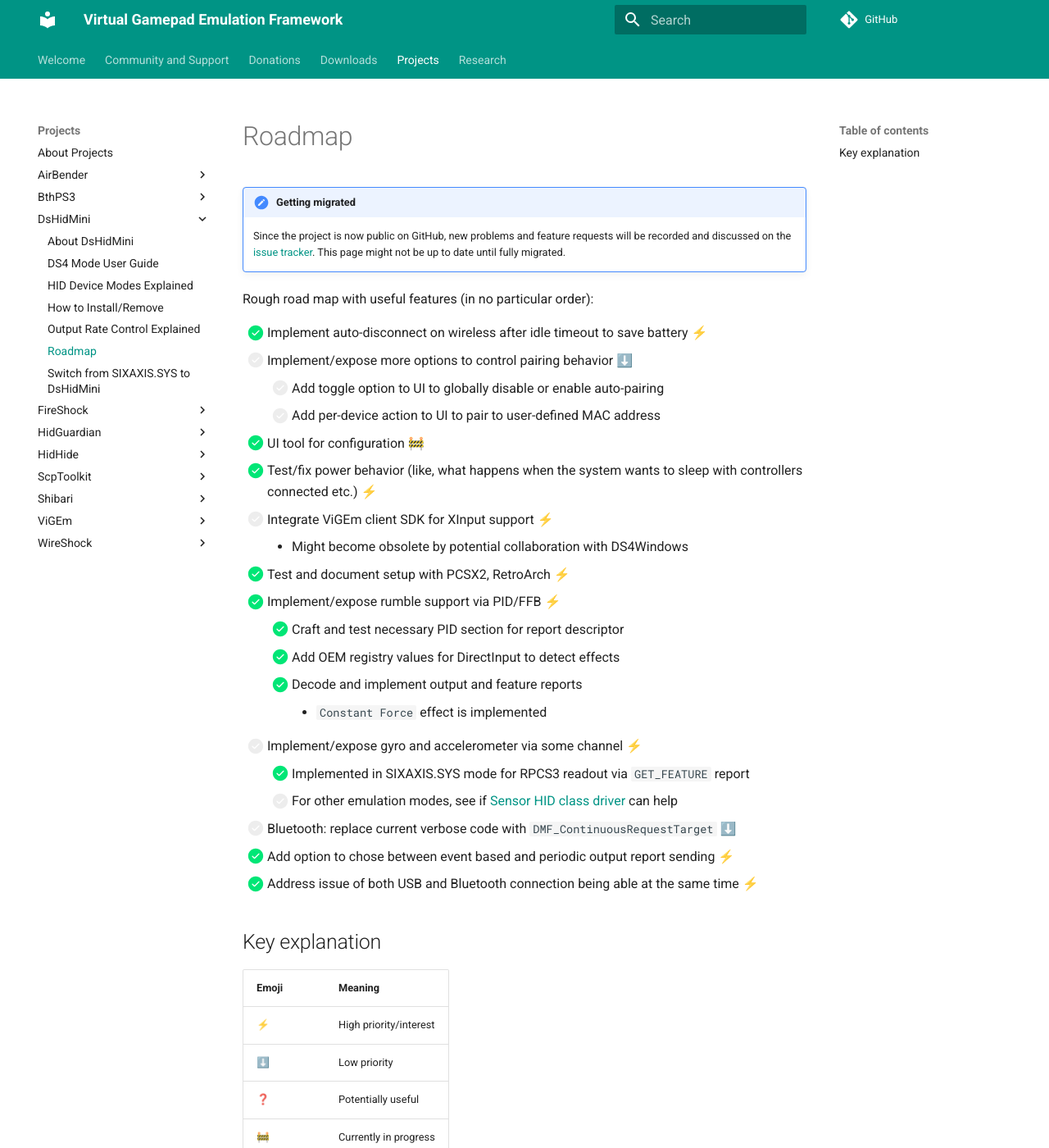
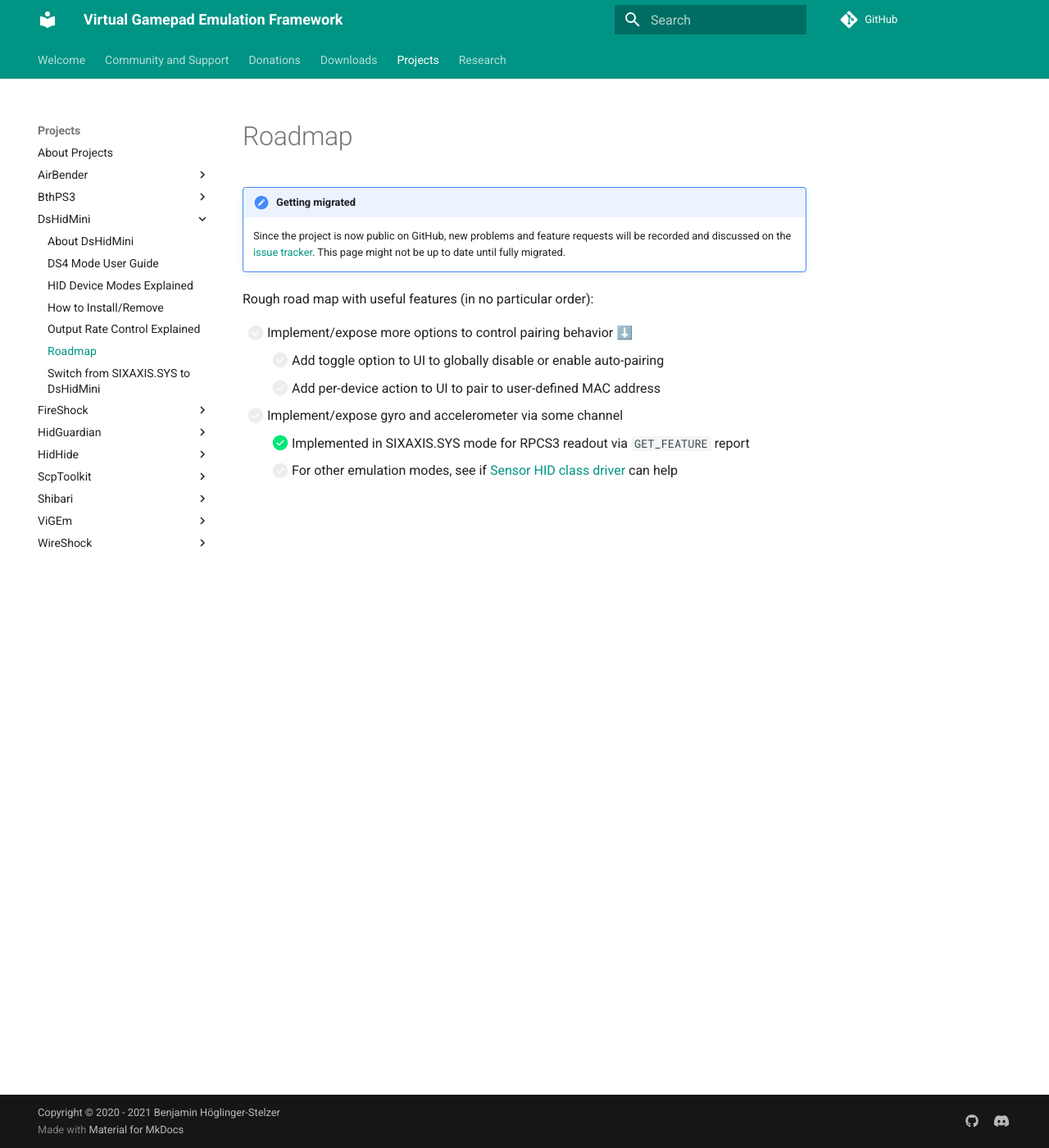
Before and after one commit to nefarius/ViGEm.github.io, an MkDocs documentation site: the page built from docs/projects/DsHidMini/Roadmap.md, in a window 1280 px wide and 1400 px high. Shown: the whole window at 82% size. Built offline with MkDocs 1.6.1 and Material for MkDocs 9.7.7, drawn with Linux system fonts in a browser that asks for light colours; comment, search, counter and statistics services are not loaded.

Commit message:
Removed all outdated entries

```diff
--- a/docs/projects/DsHidMini/Roadmap.md
+++ b/docs/projects/DsHidMini/Roadmap.md
@@ -5,32 +5,9 @@
 
 Rough road map with useful features (in no particular order):
 
-- [X] Implement auto-disconnect on wireless after idle timeout to save battery ⚡
 - [ ] Implement/expose more options to control pairing behavior ⬇️
     - [ ] Add toggle option to UI to globally disable or enable auto-pairing
     - [ ] Add per-device action to UI to pair to user-defined MAC address
-- [X] UI tool for configuration 🚧
-- [X] Test/fix power behavior (like, what happens when the system wants to sleep with controllers connected etc.) ⚡
-- [ ] Integrate ViGEm client SDK for XInput support ⚡
-    - Might become obsolete by potential collaboration with DS4Windows
-- [X] Test and document setup with PCSX2, RetroArch ⚡
-- [X] Implement/expose rumble support via PID/FFB ⚡
-    - [X] Craft and test necessary PID section for report descriptor
-    - [X] Add OEM registry values for DirectInput to detect effects
-    - [X] Decode and implement output and feature reports
-        - `Constant Force` effect is implemented
-- [ ] Implement/expose gyro and accelerometer via some channel ⚡
+- [ ] Implement/expose gyro and accelerometer via some channel
     - [X] Implemented in SIXAXIS.SYS mode for RPCS3 readout via `GET_FEATURE` report
     - [ ] For other emulation modes, see if [Sensor HID class driver](https://docs.microsoft.com/en-us/windows-hardware/drivers/hid/sensor-hid-class-driver) can help
-- [ ] Bluetooth: replace current verbose code with `DMF_ContinuousRequestTarget` ⬇️
-- [X] Add option to chose between event based and periodic output report sending ⚡
-- [X] Address issue of both USB and Bluetooth connection being able at the same time ⚡
-
-## Key explanation
-
-| Emoji | Meaning |
-|---|---|
-| ⚡ | High priority/interest |
-| ⬇️ | Low priority |
-| ❓ | Potentially useful |
-| 🚧 | Currently in progress |
```
